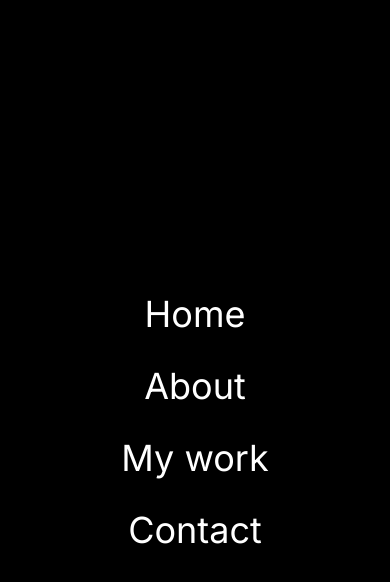
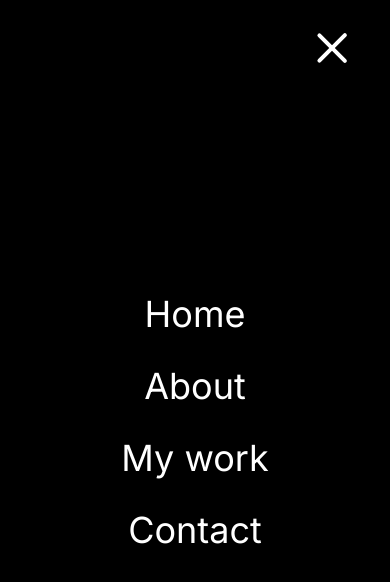
Before and after one commit to Anant-404/Portfolio, a Next.js app: page /about in a window 390 px wide. Both pictures are taken after a click on the button 338 px from the left and 48 px from the top of the page. Shown: the top 582 px of the page. Built offline with nearby package versions, Linux system fonts and the light colour scheme.

Commit message:
done for now will be updated further

```diff
--- a/components/Header.tsx
+++ b/components/Header.tsx
@@ -83,7 +83,7 @@
 
         {/* LOGO */}
         <div className="md:hidden lg:flex xl:w-1/3 xl:justify-center">
-          <Link href="/land" className="text-sm bg-black rounded-md p-1 font-semibold flex items-center justify-center">
+          <Link href="/" className="text-sm bg-black rounded-md p-1 font-semibold flex items-center justify-center">
            <span className="text-white mr-1">Anant</span>
            <span className="w-12 h-8 rounded bg-white text-black flex items-center justify-center">.dev</span>
           </Link>
@@ -147,7 +147,7 @@
             variants={listVar}
             initial="closed"
             animate="opened"
-            className="absolute top-0 left-0 w-screen h-screen bg-black text-white flex flex-col items-center justify-center gap-8 text-4xl z-[60]"
+            className="absolute top-0 left-0 w-screen h-screen bg-black text-white flex flex-col items-center justify-center gap-8 text-4xl z-[40]"
           >
             {links.map((link) => (
               <motion.div
```
